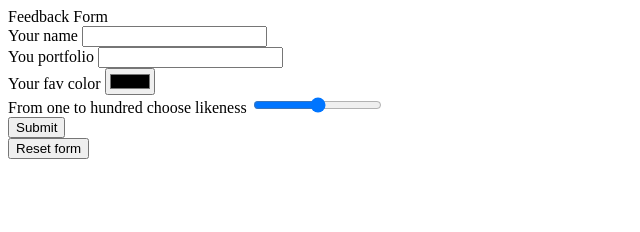
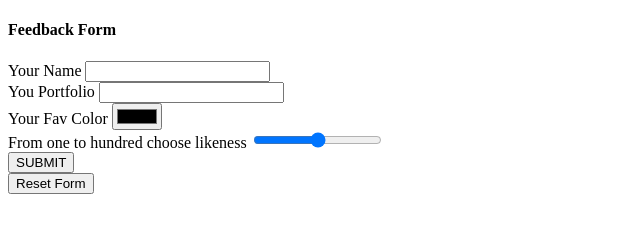
Before and after one commit to acciojob/html-feedback-form-Samiriddhi, a website: page main.html in a window 1280 px wide. Shown: the whole page, without its empty margins (0-640 px from the left). Drawn offline with Linux system fonts and the light colour scheme.

Commit message:
created a submission

```diff
--- a/main.html
+++ b/main.html
@@ -22,23 +22,23 @@
 		<button type="reset">Reset</button>
 
 </form>-->
-	    Feedback Form
+	   <h4> Feedback Form</h4>
    <form method="post">
-  <label for="name">Your name</label>
+  <label for="name">Your Name</label>
   <input type="text" id="name" minlength="3" maxlength="50" required />
   <br />
-  <label for="portfolio">You portfolio</label>
+  <label for="portfolio">You Portfolio</label>
   <input type="url" id="portfolio" required />
   <br />
-  <label for="favColor">Your fav color</label>
+  <label for="favColor">Your Fav Color</label>
   <input type="color" id="favColor" />
   <br />
   <label for="likeness">From one to hundred choose likeness</label>
   <input type="range" id="likeness" min="1" max="100" />
   <br />
-  <button type="submit">Submit</button>
+  <button type="submit">SUBMIT</button>
   <br />
-  <button type="reset">Reset form</button>
+  <button type="reset">Reset Form</button>
 </form>
 
 
```
